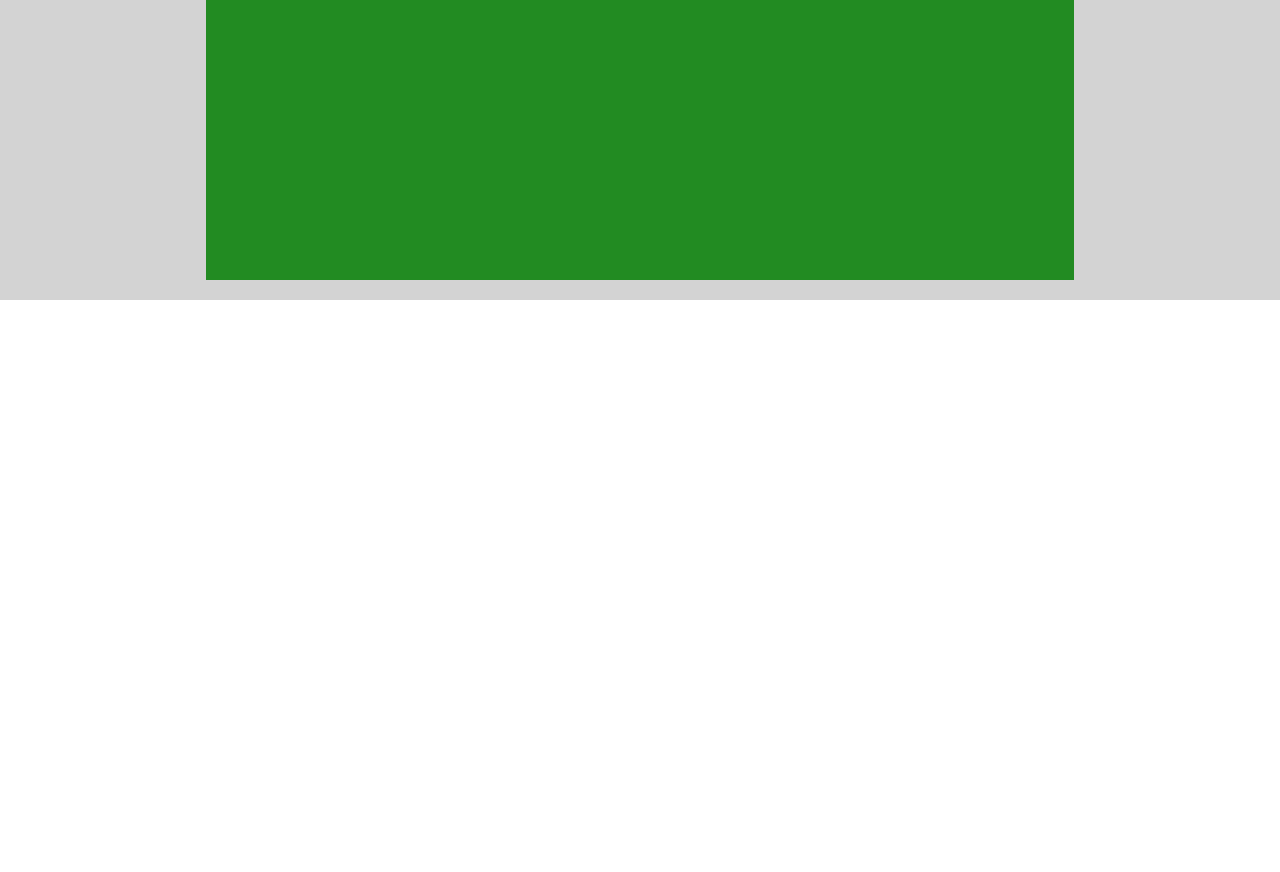
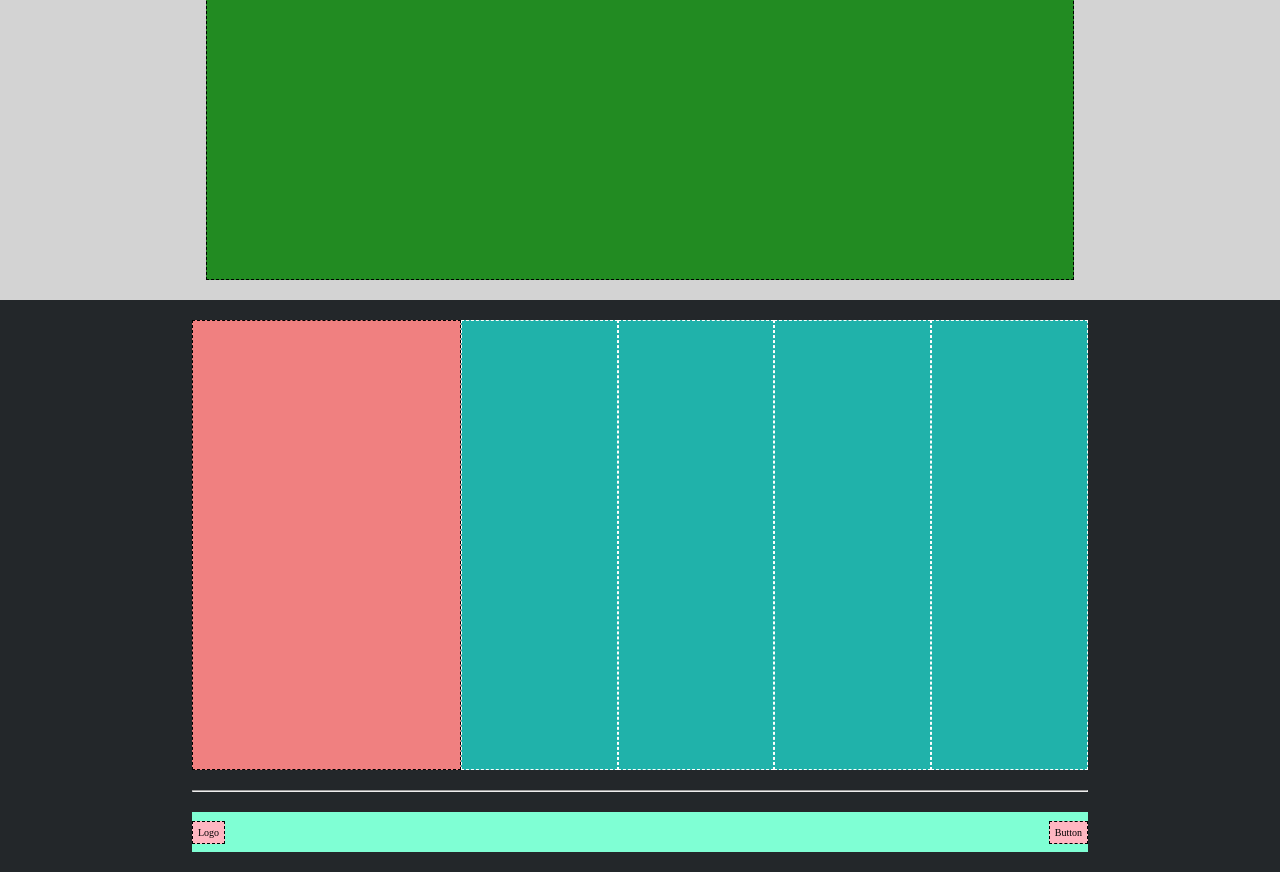
Before and after one commit to gioanbatan/htmlcss-struttura-discord, a plain HTML site: page index.html in a window 1280 px wide. Shown: the part 1920-2792 px from the top of the page. Before the commit the page ends 2220 px from the top, so only its background shows below. Drawn offline with Linux system fonts and the light colour scheme.

Commit message:
Struttura footer creata

```diff
--- a/css/style.css
+++ b/css/style.css
@@ -11,6 +11,10 @@ html {
     font-family: 'Whitney';
 }
 
+hr {
+    margin: 2em 0;
+    color:#eeeeee;
+}
 .container {
     width: 70%;
     margin: 0 auto;
@@ -18,6 +22,10 @@ html {
 /* UTILITY */
 .bdashed {
     border: 1px dashed black;
+}
+
+.bwhite {
+    border-color: #ffffff;
 }
 
 /* HEADER */
@@ -42,7 +50,7 @@ header {
     font-size: 2rem;
 }
 
-#logo {
+.logo {
     width: 25%;
 
     display: flex;
@@ -135,5 +143,49 @@ nav ul {
 
 .p-big-content .text {
     width: 100%;
+
+    /* DEBUG */
     background-color: #228b22;
 }
+
+/* FOOTER */
+footer {
+    padding: 2em 0;
+
+    /* DEBUG */
+    background-color: #23272a;
+}
+
+.footer-links {
+    display: flex;
+
+    /* DEBUG */
+    height: 450px;
+    background-color: #20b2aa;
+}
+
+.social {
+    width: 30%;
+    /* DEBUG */
+    background-color: #f08080;
+}
+
+.links {
+    width: calc(70% / 4);
+    /* DEBUG */
+    background-color: #20b2aa;
+}
+
+.footer-bottom {
+    display: flex;
+    justify-content: space-between;
+    align-items: center;
+
+    height: 40px;    /* DEBUG */
+    background-color: #7fffd4;
+}
+
+.elements-bottom {
+    padding: 5px;
+    background-color: #ffb6c1;
+}
--- a/index.html
+++ b/index.html
@@ -18,8 +18,8 @@
 
         <!-- Navigation -->
         <div class="header-bar container">
-            <div id="logo" class="bdashed">
-                Discord
+            <div class="logo bdashed">
+                logo
             </div>
 
             <nav class="bdashed">
@@ -100,7 +100,7 @@
         <div class="paragraph gray">
             <div class="container">
                 <div class="p-big-content">
-                    <div class="text">
+                    <div class="text bdashed">
 
                     </div>
                 </div>
@@ -114,6 +114,38 @@
     <!-- /Main -->
 
     <!-- Footer -->
+    <footer>
+        <div class="container">
+            <div class="footer-links">
+                <div class="social bdashed">
+
+                </div>
+                <div class="links bdashed bwhite">
+
+                </div>
+                <div class="links bdashed bwhite">
+
+                </div>
+                <div class="links bdashed bwhite">
+
+                </div>
+                <div class="links bdashed bwhite">
+
+                </div>
+            </div>
+
+            <hr>
+
+            <div class="footer-bottom">
+                <div class="elements-bottom bdashed">
+                    Logo
+                </div>
+                <div class="elements-bottom bdashed">
+                    Button
+                </div>
+            </div>
+        </div>
+    </footer>
     <!-- /Footer -->
 </body>
 </html>
```
